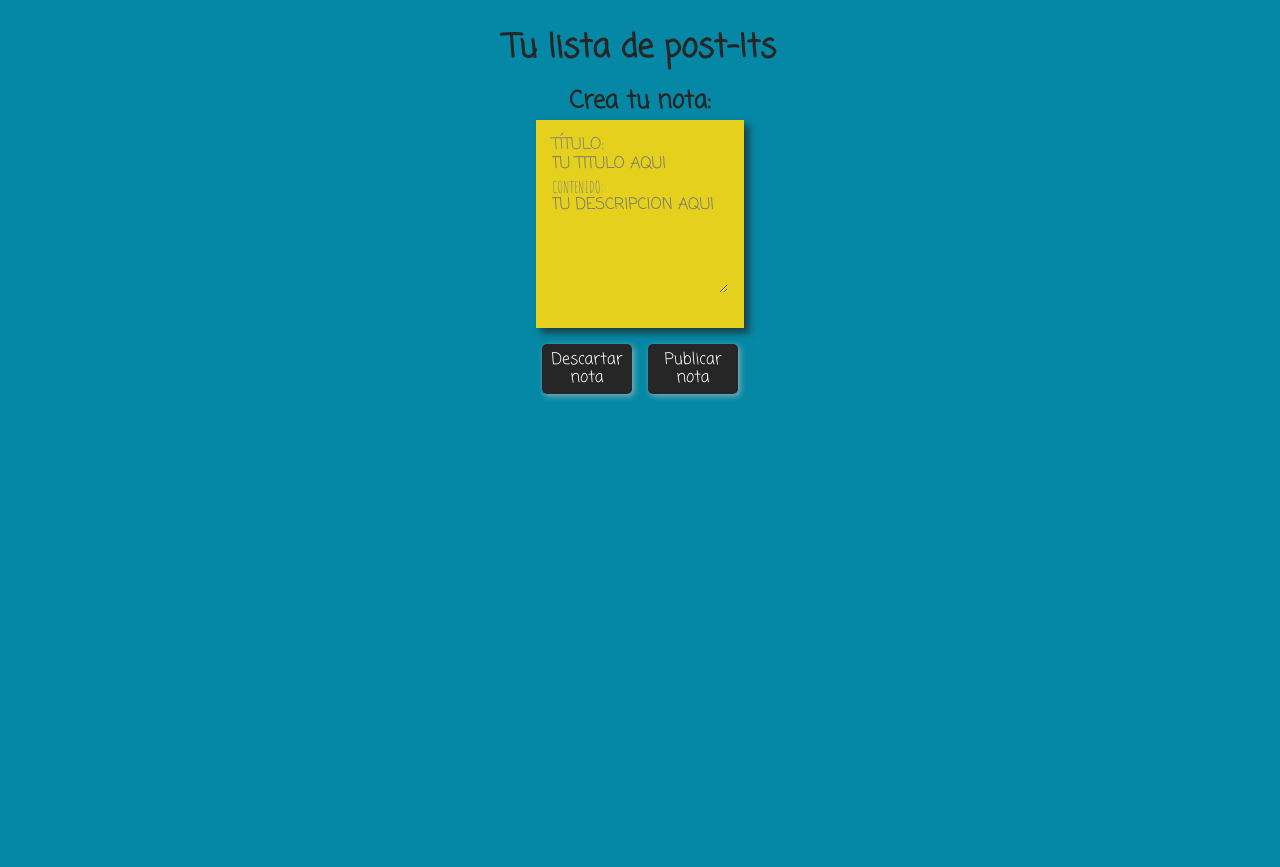
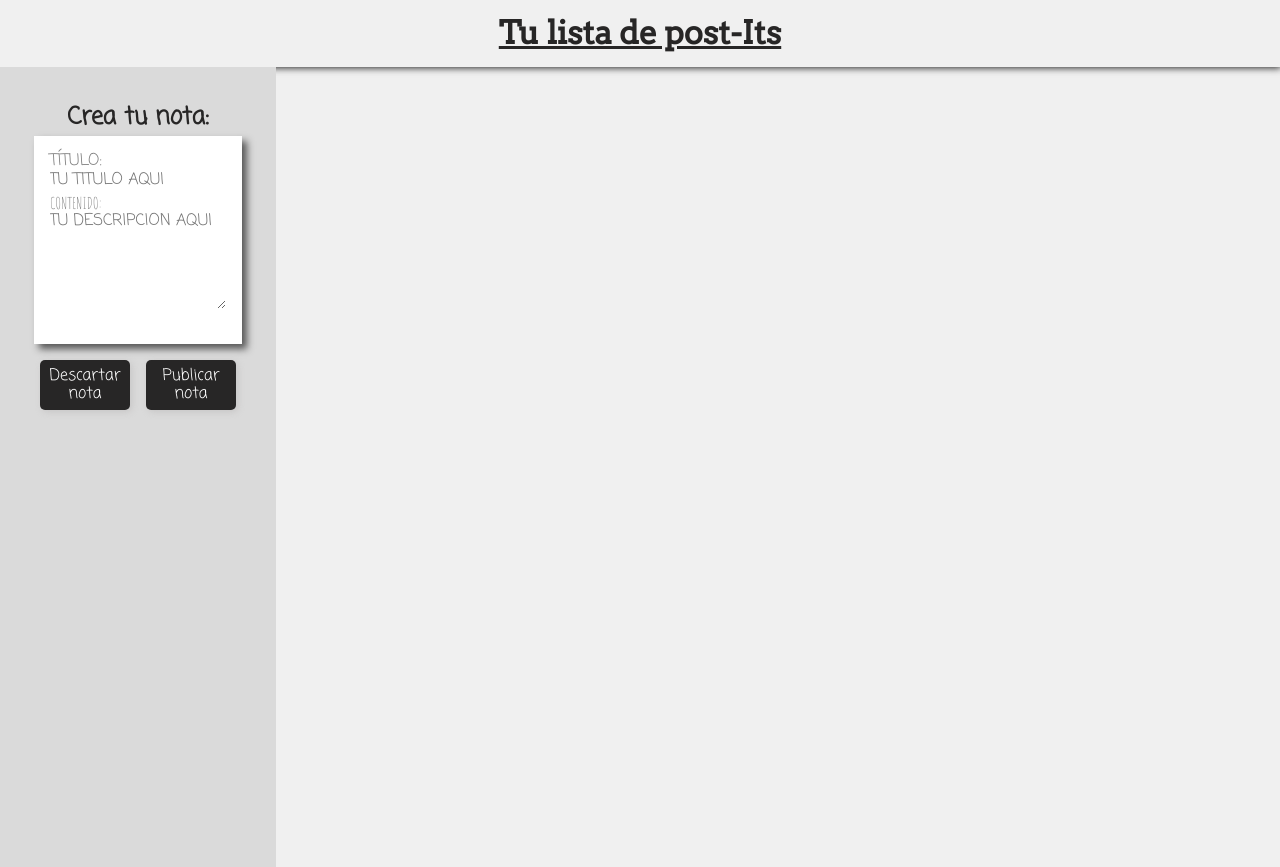
Before and after one commit to Sonia-SV/crud-notes, a React (Create React App) app: page / in a window 1280 px wide. Before the commit the page ends 800 px from the top, so only its background shows below. Built offline with nearby package versions, Linux system fonts and the light colour scheme.

Commit message:
Change style

```diff
--- a/public/index.html
+++ b/public/index.html
@@ -8,6 +8,7 @@
     <meta name="description" content="Web site created using create-react-app" />
     <script src="https://kit.fontawesome.com/c75582e3c5.js" crossorigin="anonymous"></script>
     <link href="https://fonts.googleapis.com/css2?family=Amatic+SC&family=Coming+Soon&display=swap" rel="stylesheet" />
+    <link href="https://fonts.googleapis.com/css2?family=Arvo&display=swap" rel="stylesheet">
 
     <title>CRUD Sticky Notes</title>
   </head>
--- a/src/components/App.js
+++ b/src/components/App.js
@@ -1,5 +1,5 @@
 import React, { useState, useEffect } from 'react';
-import NotesPost from './header/NotesPost';
+import NotesPost from './notesForm/NotesPost';
 import NotesList from './notes/NotesList';
 import './App.scss';
 
@@ -38,6 +38,7 @@ const App = () => {
 
   const resetPostNote = () => {
     setNewNote({ ...newNote, title: '', content: '' });
+    setIsEditing(false);
   };
 
   const handleInputNote = (name, value) => {
@@ -60,7 +61,11 @@ const App = () => {
   };
 
   return (
-    <main>
+    <>
+      <header className="header">
+        <h1 className="header__title">Tu lista de post-Its</h1>
+      </header>
+      <main className="main">
         <NotesPost
           handleCreateNewNote={handleCreateNewNote}
           handleUpdateNote={handleUpdateNote}
@@ -70,8 +75,9 @@ const App = () => {
           resetPostNote={resetPostNote}
         />
 
-      <NotesList notes={allNotes} handleDelete={handleDelete} handleEdit={handleEdit} />
+        <NotesList notes={allNotes} handleDelete={handleDelete} handleEdit={handleEdit} newNote={newNote} />
       </main>
+    </>
   );
 };
 
--- a/src/components/App.scss
+++ b/src/components/App.scss
@@ -5,7 +5,19 @@
 body {
   overflow-wrap: break-word;
   font-family: 'Coming Soon', cursive;
-  margin: 1em;
   background: $background-color;
-  color: #fff;
+  color: $font-color;
 }
+.header {
+  @include box-shadow(1px, 1px, 7px, $font-color);
+  &__title {
+    padding: 15px;
+    font-family: $header-font;
+    text-decoration: underline;
+    text-align: center;
+  }
+}
+
+.main {
+  display: flex;
+}
--- a/src/components/notes/NoteItem.js
+++ b/src/components/notes/NoteItem.js
@@ -1,7 +1,7 @@
 import React from 'react';
 import './noteItem.scss';
 
-const NoteItem = ({ id, title, content, index, handleDelete, handleEdit }) => {
+const NoteItem = ({ id, title, content, index, handleDelete, handleEdit, newNote }) => {
   const getIndexToDelete = () => {
     handleDelete(index);
   };
@@ -10,7 +10,7 @@ const NoteItem = ({ id, title, content, index, handleDelete, handleEdit }) => {
     handleEdit(index);
   };
   return (
-    <li className="note__item">
+    <li className={`note__item ${newNote.title.length !== 0 || newNote.content.length !== 0 ? 'unactive' : 'active'}`}>
       <div className="note__item__container">
         <div className="note__item__container__text">
           <h2>
--- a/src/components/notes/NotesList.js
+++ b/src/components/notes/NotesList.js
@@ -2,7 +2,8 @@ import React from 'react';
 import NoteItem from './NoteItem';
 import './noteList.scss';
 
-const NotesList = ({ notes, handleDelete, handleEdit }) => {
+const NotesList = ({ notes, handleDelete, handleEdit, newNote }) => {
+  console.log(newNote.title.length !== 0);
   const singleNote = notes.map((note, index) => {
     return (
       <NoteItem
@@ -13,6 +14,7 @@ const NotesList = ({ notes, handleDelete, handleEdit }) => {
         handleDelete={handleDelete}
         handleEdit={handleEdit}
         index={index}
+        newNote={newNote}
       />
     );
   });
--- a/src/components/notes/noteItem.scss
+++ b/src/components/notes/noteItem.scss
@@ -34,10 +34,14 @@
       width: 100%;
       display: flex;
       justify-content: space-evenly;
-      i:hover {
-        @include scale(1.2);
-      }
     }
+  }
+}
+
+.active {
+  @include transition(0.3s, linear);
+  opacity: 100%;
+  .note__item__container {
     &:hover,
     &:focus {
       @include box-shadow(10px, 10px, 7px, rgba(0, 0, 0, 0.7));
@@ -45,23 +49,15 @@
       position: relative;
       z-index: 5;
     }
+    &__actions {
+      cursor: pointer;
+      i:hover {
+        @include scale(1.2);
+      }
+    }
   }
 }
-
-// ul li:nth-child(even) a {
-//   @include rotate(4);
-//   position: relative;
-//   top: 5px;
-//   background: #cfc;
-// }
-// ul li:nth-child(3n) a {
-//   @include rotate(-3);
-//   position: relative;
-//   top: -5px;
-//   background: #ccf;
-// }
-// ul li:nth-child(5n) a {
-//   @include rotate(5);
-//   position: relative;
-//   top: -10px;
-// }
+.unactive {
+  @include transition(0.3s, linear);
+  opacity: 70%;
+}
--- a/src/components/header/NotesPost.js
+++ b/src/components/notesForm/NotesPost.js
@@ -1,5 +1,5 @@
 import React from 'react';
-import './header.scss';
+import './notesPost.scss';
 
 const NotesPost = ({ handleCreateNewNote, handleUpdateNote, handleInputNote, newNote, isEditing, resetPostNote }) => {
   const handleInputChange = (ev) => {
@@ -18,9 +18,8 @@ const NotesPost = ({ handleCreateNewNote, handleUpdateNote, handleInputNote, new
   };
 
   return (
-    <header>
+    <section>
       <form onSubmit={handlePostNote} onReset={handleResetNote} className="form">
-        <h1 className="form__title">Tu lista de post-Its</h1>
         <h2 className="form__action">{isEditing ? 'Edita tu nota:' : 'Crea tu nota:'}</h2>
         <div className="form__container">
           <label htmlFor="title">Título:</label>
@@ -51,7 +50,7 @@ const NotesPost = ({ handleCreateNewNote, handleUpdateNote, handleInputNote, new
           <button type="submit">{isEditing ? 'Actualizar nota' : 'Publicar nota'}</button>
         </div>
       </form>
-    </header>
+    </section>
   );
 };
 
--- a/src/components/header/header.scss
+++ b/src/components/notesForm/notesPost.scss
@@ -2,14 +2,14 @@
 @import '../../stylesheets/core/variables.scss';
 @import '../../stylesheets/core/mixins.scss';
 .form {
+  background-color: $aside-color;
+  height: 100vh;
   color: black;
   display: flex;
   flex-direction: column;
   align-items: center;
   color: $font-color;
-  &__title {
-    margin: 15px;
-  }
+  padding: 2em;
   &__action {
     margin: 5px;
   }
@@ -17,7 +17,7 @@
     text-transform: uppercase;
     display: flex;
     flex-direction: column;
-    background: $main-color;
+    background: $light-color;
     height: 13em;
     width: 13em;
     padding: 1em;
@@ -55,7 +55,7 @@
       background-color: $font-color;
       @include box-shadow(2px, 2px, 6px, rgba(192, 191, 191, 0.7));
       border-radius: 5px;
-      color: $font-color-secondary;
+      color: $light-color;
       padding: 5px;
       margin: 1em 0.5em;
       cursor: pointer;
--- a/src/stylesheets/core/variables.scss
+++ b/src/stylesheets/core/variables.scss
@@ -1,13 +1,15 @@
 //FONTS
+$header-font: 'Arvo', serif;
 $titles-font: 'Coming Soon', cursive;
 $main-font: 'Amatic SC', cursive;
 
 //UI COLOR
-$background-color: #0588a5;
-$main-color: #e4d01d;
+$background-color: #f0f0f0;
+$aside-color: #dadada;
+$main-color: #f7e22c;
+$light-color: white;
 $font-color: rgb(39, 38, 38);
-$font-color-secondary: white;
-$font-color-tertiary: rgba(255, 255, 255, 0.596);
+$font-color-secondary: rgba(255, 255, 255, 0.596);
 
 //BREAKPOINTS
 $tablet: 768px;
```
Also changed, not shown: 1 other file (tests, documents, lock files or other folders). Lines whose indentation alone changed are shown as unchanged.
